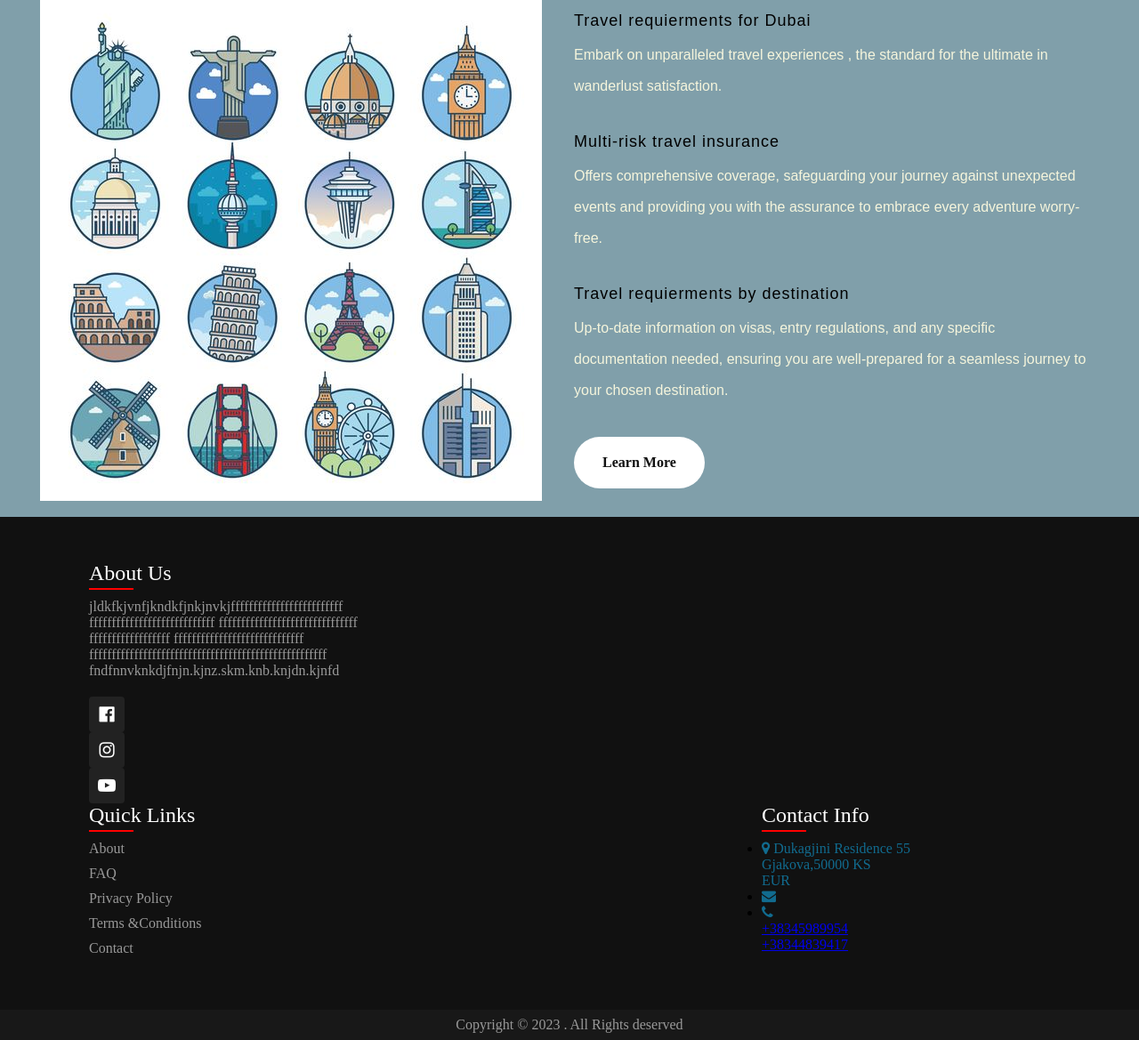
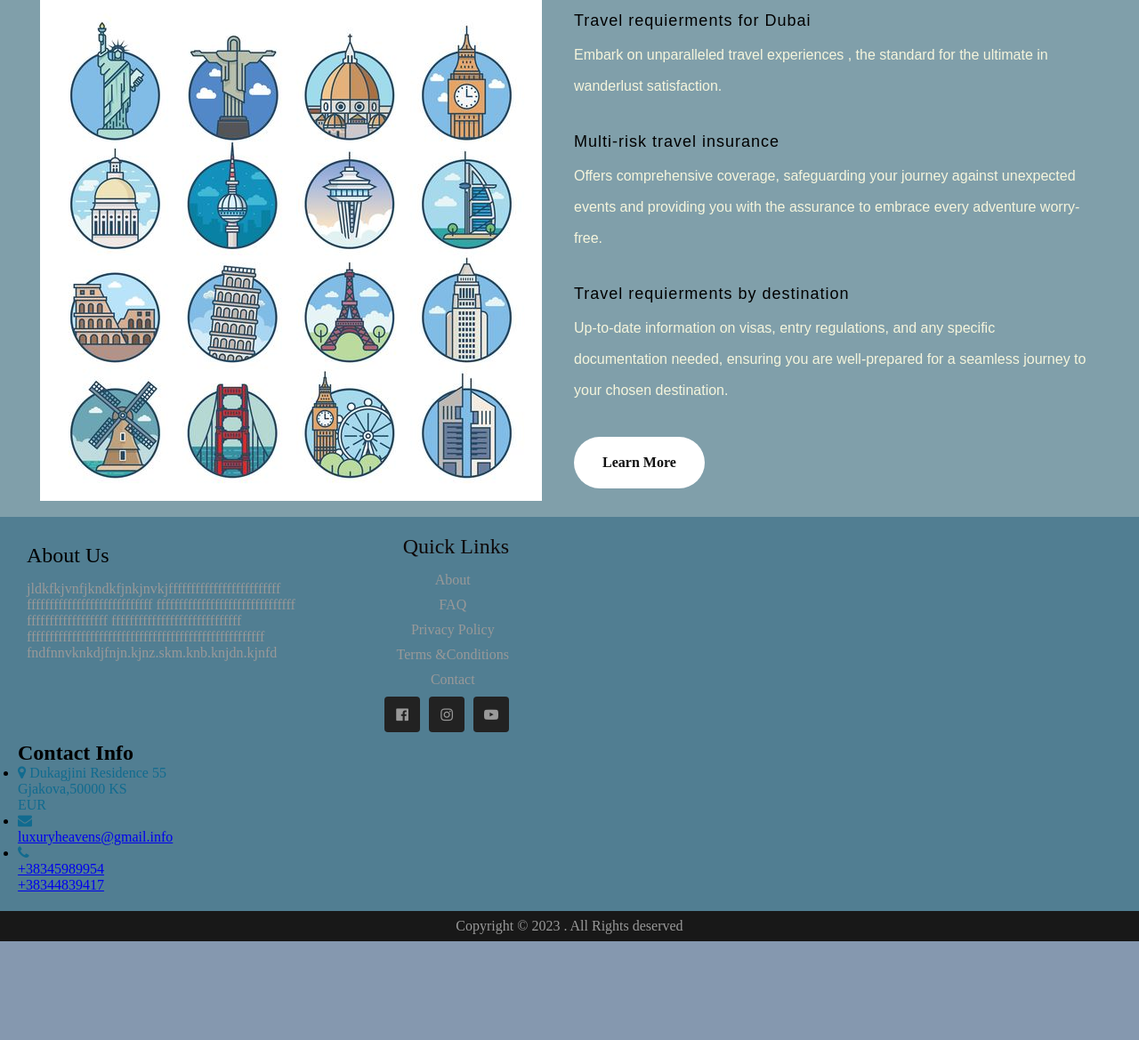
Before and after one commit to rinaqerkezi/Web_Projekti, a PHP site: page /aboutus.html in a window 1280 px wide. Shown: the part 1612-2781 px from the top of the page at 89% size. After the commit the page ends 2670 px from the top, so only its background shows below. Run offline with PHP 8.4, Linux system fonts and the light colour scheme; some libraries are stand-ins or nearby versions.

Commit message:
commit678

```diff
--- a/aboutus.css
+++ b/aboutus.css
@@ -275,70 +275,119 @@ margin-bottom: 10px;
     background: #ede7f6;
 
 }
-footer{
-    position: relative;
-    width: 100%;
-    height: auto;
-    padding: 50px 100px;
-    background: #111;
+footer {
     display: flex;
-    justify-content: space-between;
-    flex-wrap: wrap;
-
+    justify-content: space-around;
+    align-items: flex-start;
+    padding: 20px;
+    background: #517e92;
 }
 
-footer .container{
-    display: inline-block;
-    align-items: center;
-    justify-content: space-between;
-    flex-wrap: wrap;
- flex-direction: row;
-}
- footer .container .sec{
+footer .container .sec{
     margin-right: 30px;
 }
+
 footer .container .sec.aboutus{
 
     width: 30%;
 }
-footer .container ul{
+footer .container .sec.aboutus ul{
     display: inline-block;
     justify-content: space-between;
     align-items: center;
 }
 
-footer .container h2{
+footer .container .sec.aboutus h2{
     position: relative;
-    color: #fff;
+    color: #000000;
     font-weight: 500;
     margin-bottom: 15px;
 
+
 }
+
 footer .container .sec.aboutus h2:before{
-    content: '';
-    position: absolute;
-    bottom: -5px;
-    left: 0;
-    width: 50px;
-    height: 2px;
-    background: #f00;
+
+    display: flex;
+    flex-direction: column;
+    align-items: center;
+    background-color: #bdd5e3;
+    padding: 20px;
+
+background: rgb(48, 127, 200);
 
 }
 footer p{
     color:#999 ;
 
 }
-.sci{
-    margin-top: 20px;
+
+
+.container {
+    display: flex;
+    flex-wrap: wrap;
+}
+
+.sec.aboutus {
+    position: relative;
+    padding: 10px;
+    font-weight: 500;
+    margin-bottom: 15px;
+    margin-right: 10px;
+
+}
+
+.secquicklinks {
+    display: flex;
+    flex-direction: column;
+    align-items: flex-end;
+    justify-content: space-evenly;
+    text-align: center;
+    margin-right: 50%;
+}
+
+
+
+
+.secquicklinks h2 {
+    position: relative;
+    color: #0e0808;
+    font-weight: 500;
+    margin-bottom: 15px;
+}
+.secquicklinks ul {
+    list-style: none;
+    padding: 0;
+    margin: 0;
+}
+
+.secquicklinks ul li {
+    margin-bottom: 10px;
+}
+
+.secquicklinks ul li a {
+    color: #999;
+    text-decoration: none;
+}
+
+.secquicklinks ul li a:hover {
+    color: #fff;
+}
+
+
+
+.sci {
     display: flex;
     justify-content: flex-end;
     align-items: center;
+}
 
-}
+
 .sci li{
     list-style: none;
 
 }
+
 .sci li a{
     display: inline-block;
     width: 40px;
@@ -347,103 +396,16 @@ footer p{
     display: flex;
     justify-content: center;
     align-items: center;
-    margin-right: 10px;
+    margin-left: 10px;
     text-decoration: none;
     border-radius: 4px;
 
 }
+
 .sci li a:hover{
-    background: #f00;
-}
-.sci li a .fa{
-    color: #fff;
-    font-size:20px ;
-
+    background: rgb(77, 207, 212);
 }
 
-.secquicklinks {
-
-
-
-    width: 30%;
-}
-.secquicklinks h2{
-position: relative;
-    color: #fff;
-    font-weight: 500;
-    margin-bottom: 15px;
-}
- .secquicklinks h2:before{
-    content: '';
-    position: absolute;
-    bottom: -5px;
-    left: 0;
-    width: 50px;
-    height: 2px;
-    background: #f00;
-
-}
-
-
-.secquicklinks ul li{
-    list-style: none;
-}
-.secquicklinks ul li a{
-    color: #999;
-    text-decoration: none;
-    margin-bottom: 10px;
-   display: inline-block;
-
-}
-.secquicklinks ul li a:hover{
-    color: #fff;
-}
-
-.contact {
-    width: 30%;
-
-}
-.sec.contact {
-    position: relative;
-
-}
-.sec.contact h2{
-    position: relative;
-    color: #fff;
-    font-weight: 500;
-    margin-bottom: 15px;
-}
-.sec.contact h2:before{
-    content: '';
-    position: absolute;
-    bottom: -5px;
-    left: 0;
-    width: 50px;
-    height: 2px;
-    background: #f00;
-
-}
-
-.contact .info li{
-    display: flex;
-    margin-bottom: 16px;
-}
-.contact .info li span:nth-child(1){
-    color: #fff;
-    font-size: 20px;
-    margin-right: 10px;
-}
-.contact .info li span {
-    color: #999;
-}
-.contact .info li a{
-    color: #999;
-    text-decoration: none;
-
-}
-.contact .info li a:hover{
-    color: #fff;
-}
 .copyRightText{
     width: 100%;
     background: #181818;
--- a/aboutus.html
+++ b/aboutus.html
@@ -121,15 +121,8 @@
               fffffffffffffffffffffffffffff
               fffffffffffffffffffffffffffffffffffffffffffffffffffff
               fndfnnvknkdjfnjn.kjnz.skm.knb.knjdn.kjnfd</p>
+      </div>
 
-  </div>
-  <ul class="sci">
-    <li><a href="#"><i class="fa fa-facebook-official" aria-hidden="true"></i></a></li>
-    <li><a href="#"><i class="fa fa-instagram" aria-hidden="true"></i></a></li>
-    <li><a href="#"><i class="fa fa-youtube-play" aria-hidden="true"></i></a></li>
-
-  </ul>
- </div>
       <div class="secquicklinks">
           <h2>Quick Links</h2>
           <ul>
@@ -139,7 +132,13 @@
               <li><a href="#">Terms &Conditions</a></li>
               <li><a href="#">Contact</a></li>
           </ul>
+          <ul class="sci">
+              <li><a href="#"><i class="fa fa-facebook-official" aria-hidden="true"></i></a></li>
+              <li><a href="#"><i class="fa fa-instagram" aria-hidden="true"></i></a></li>
+              <li><a href="#"><i class="fa fa-youtube-play" aria-hidden="true"></i></a></li>
+          </ul>
       </div>
+
       <div class="sec contact">
           <h2>Contact Info</h2>
           <ul>
@@ -150,7 +149,7 @@
               </li>
               <li>
                   <span><i class="fa fa-envelope" aria-hidden="true"></i></span>
-      <p><a href="mail: luxuryheavens@gmail.info" ></a></p>
+                  <p><a href="mail: luxuryheavens@gmail.info" >luxuryheavens@gmail.info</a></p>
               </li>
               <li>
                   <span><i class="fa fa-phone" aria-hidden="true"></i></span>
@@ -159,8 +158,7 @@
               </li>
           </ul>
       </div>
-
-
+  </div>
 </footer>
 <div class="copyRightText">
 <p>Copyright © 2023 . All Rights deserved</p>
```
Lines whose indentation alone changed are shown as unchanged.
